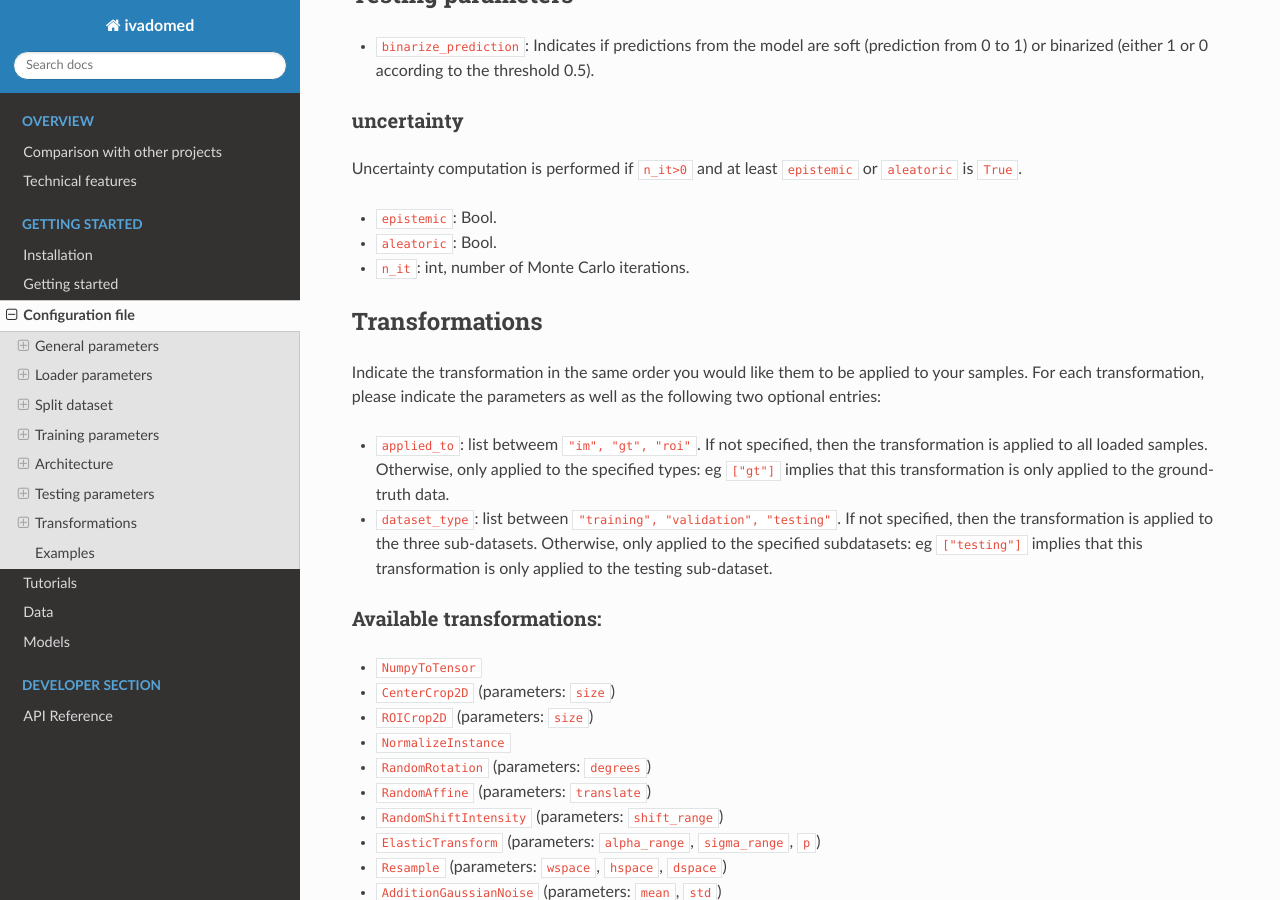
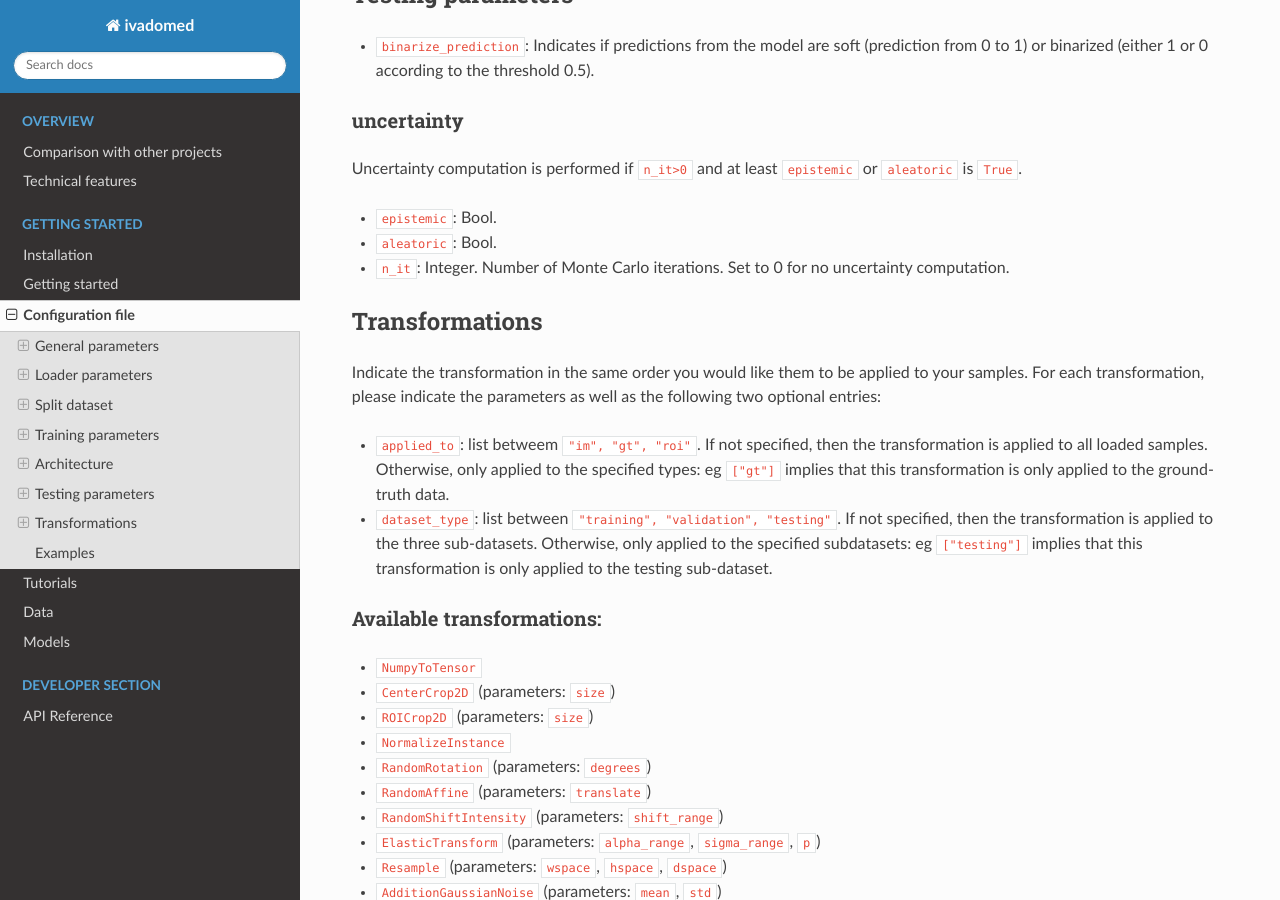
Before and after one commit to ivadomed/ivadomed, a Sphinx documentation site: the page built from docs/source/configuration_file.md, in a window 1280 px wide and 900 px high, scrolled down 4669 px. Built offline with Sphinx 7.4.7 and the Read the Docs theme 2.0.0, drawn with Linux system fonts in a browser that asks for light colours.

Commit message:
Update docs/source/configuration_file.md
Co-authored-by: Julien Cohen-Adad <jcohen@polymtl.ca>

```diff
--- a/docs/source/configuration_file.md
+++ b/docs/source/configuration_file.md
@@ -126,7 +126,7 @@ Here are defined the tailored model and the parameters that are specific to it (
 Uncertainty computation is performed if `n_it>0` and at least `epistemic` or `aleatoric` is `True`.
 - `epistemic`: Bool.
 - `aleatoric`: Bool.
-- `n_it`: int, number of Monte Carlo iterations.
+- `n_it`: Integer. Number of Monte Carlo iterations. Set to 0 for no uncertainty computation.
 
 ## Transformations
 Indicate the transformation in the same order you would like them to be applied to your samples. For each transformation, please indicate the parameters as well as the following two optional entries:
```
